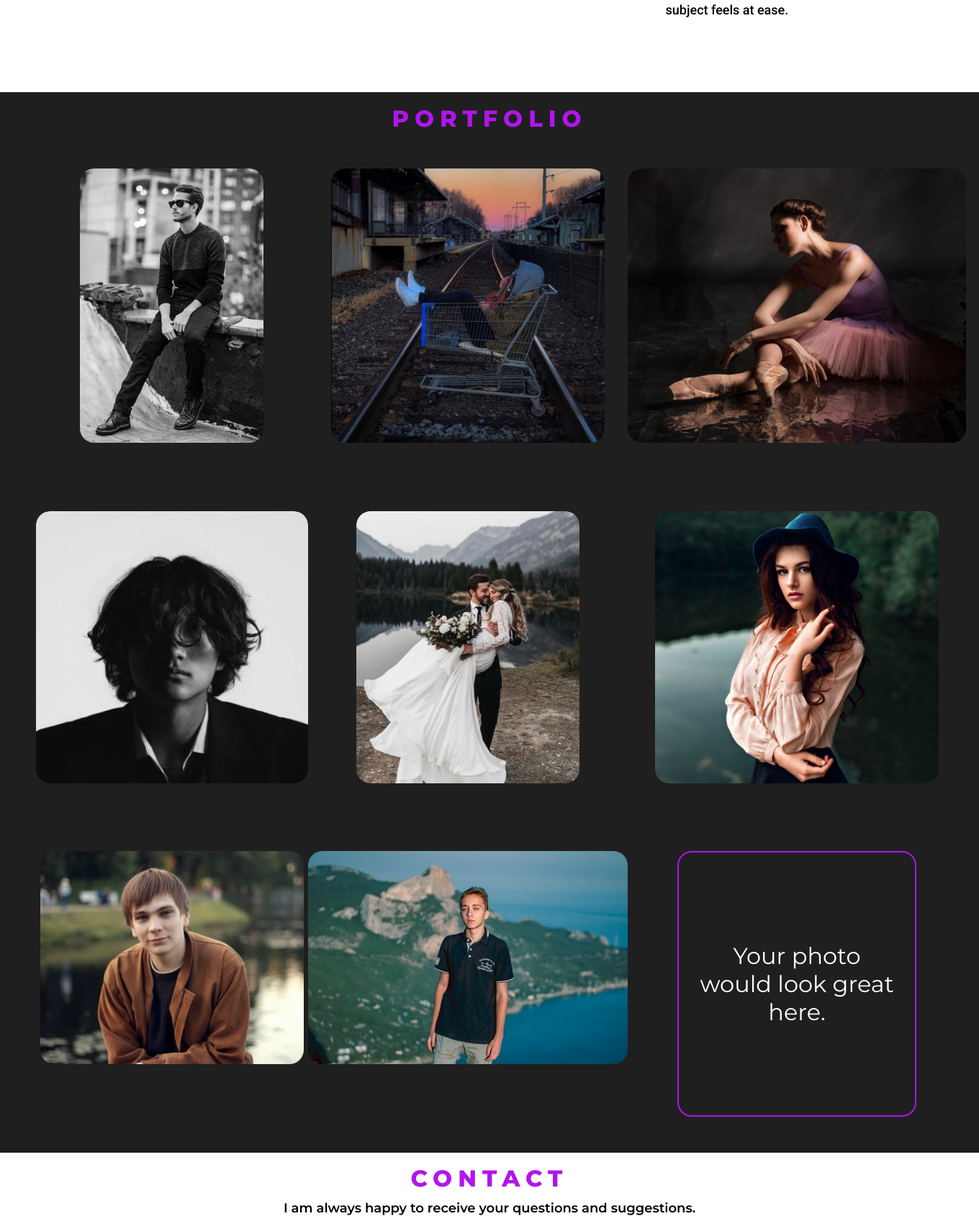
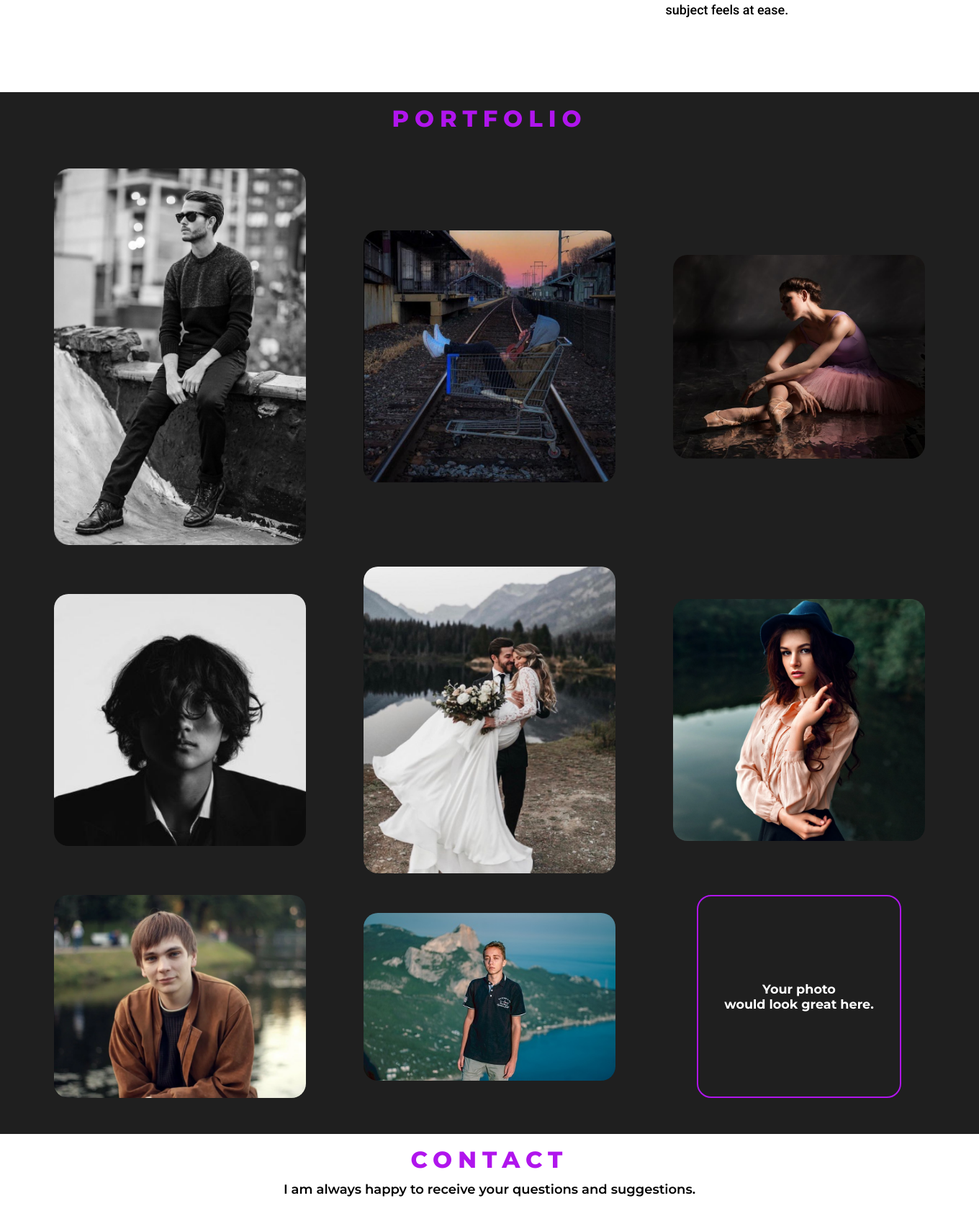
Before and after one commit to MrNikolay/EllieWilliams, a PHP site: page / in a window 1360 px wide. Shown: the part 1021-2728 px from the top of the page at 72% size. Run offline with PHP 8.4, Linux system fonts and the light colour scheme; some web fonts are replaced.

Commit message:
[ PC ] - Доработал портфолио

```diff
--- a/css/media-queries.css
+++ b/css/media-queries.css
@@ -174,4 +174,18 @@
         margin-top: 10px;
         font-size: 22px;
     }
+
+    /*
+        (--------------------------)
+        |      БЛОК PORTFOLIO      |
+        (--------------------------)
+    */
+
+    .ad-promo {
+        font-size: 150%;
+    }
+
+    .portfolio-container-desktop {
+        gap: 0px;
+      }
 }
--- a/css/style.css
+++ b/css/style.css
@@ -154,7 +154,6 @@ header {
   position: relative;
   background-color: #1F1F1F;
   padding-top: 1px;
-  /* width: 1300px; */
   min-height: 640px;
 }
 
@@ -163,12 +162,19 @@ header {
 .portfolio-container-desktop {
   display: none;
   grid-template-columns: repeat(3, 1fr);
-  /* gap: 25px; */
+  gap: 30px;
   padding: 50px;
 }
 
+.portfolio-item {
+  display: flex;
+  justify-content: center;
+  align-items: center;
+}
+
 .portfolio-container-desktop img {
-  height: 80%;
+  width: 100%;
+  max-width: 350px;
   border-radius: 20px;
   margin: 0px auto;
 }
@@ -179,7 +185,8 @@ header {
   border: #B015ED 2px solid;
   border-radius: 20px;
   font-family: "Montserrat", sans-serif;
-  font-size: 32px;
+  font-size: 110%;
+  font-weight: 700;
   justify-content: center;
   align-items: center;
   text-align: center;
--- a/index.html
+++ b/index.html
@@ -92,14 +92,14 @@
 
         <!-- Доска изображений для десктопа -->
         <div class="portfolio-container-desktop">
-            <img src="img/photo1.png" alt="Image 1">
-            <img src="img/photo2.png" alt="Image 2">
-            <img src="img/photo3.png" alt="Image 3">
-            <img src="img/photo4.png" alt="Image 4">
-            <img src="img/photo5.png" alt="Image 5">
-            <img src="img/photo6.png" alt="Image 6">
-            <img src="img/photo7.png" alt="Image 7">
-            <img src="img/photo8.png" alt="Image 8">
+            <div class="portfolio-item"><img src="img/photo1.png" alt="Image 1"></div>
+            <div class="portfolio-item"><img src="img/photo2.png" alt="Image 2"></div>
+            <div class="portfolio-item"><img src="img/photo3.png" alt="Image 3"></div>
+            <div class="portfolio-item"><img src="img/photo4.png" alt="Image 4"></div>
+            <div class="portfolio-item"><img src="img/photo5.png" alt="Image 5"></div>
+            <div class="portfolio-item"><img src="img/photo6.png" alt="Image 6"></div>
+            <div class="portfolio-item"><img src="img/photo7.png" alt="Image 7"></div>
+            <div class="portfolio-item"><img src="img/photo8.png" alt="Image 8"></div>
             <div class="ad-promo">
                 Your photo<br>would look great here.
             </div>
```
